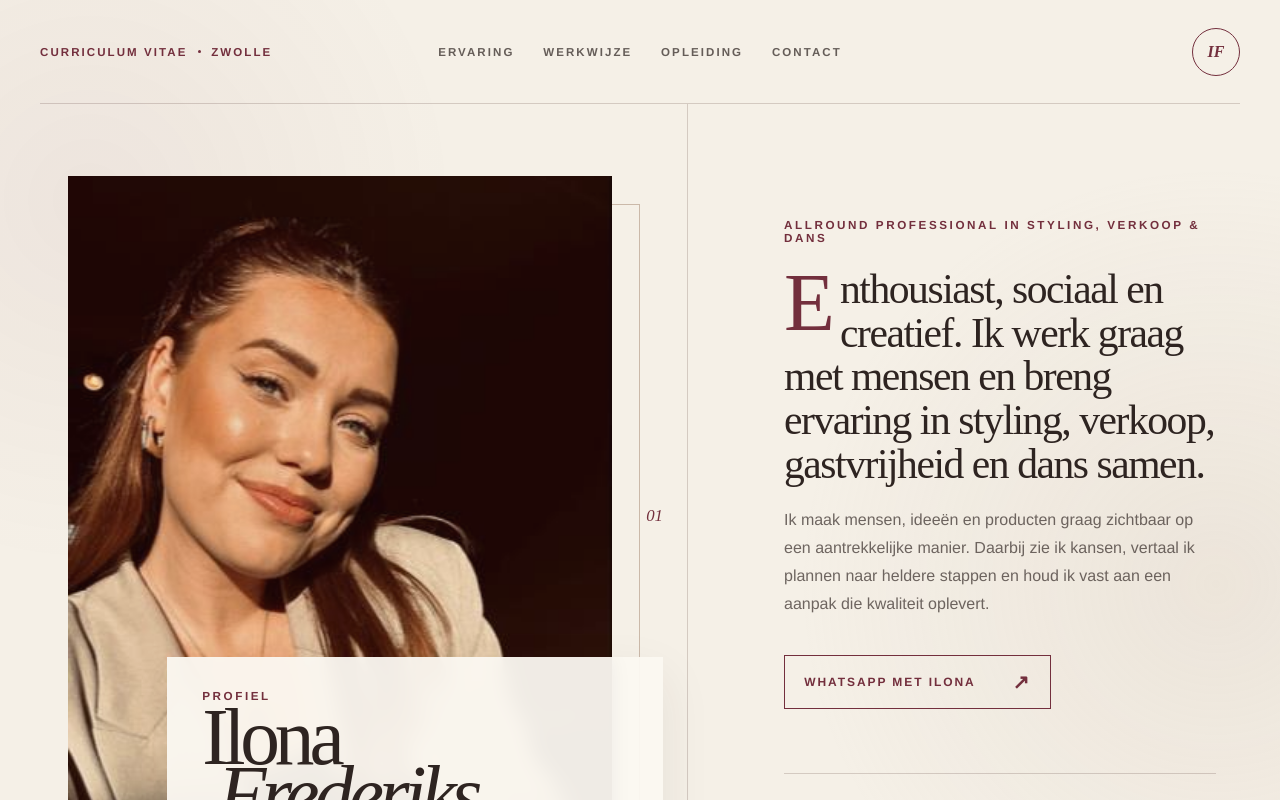
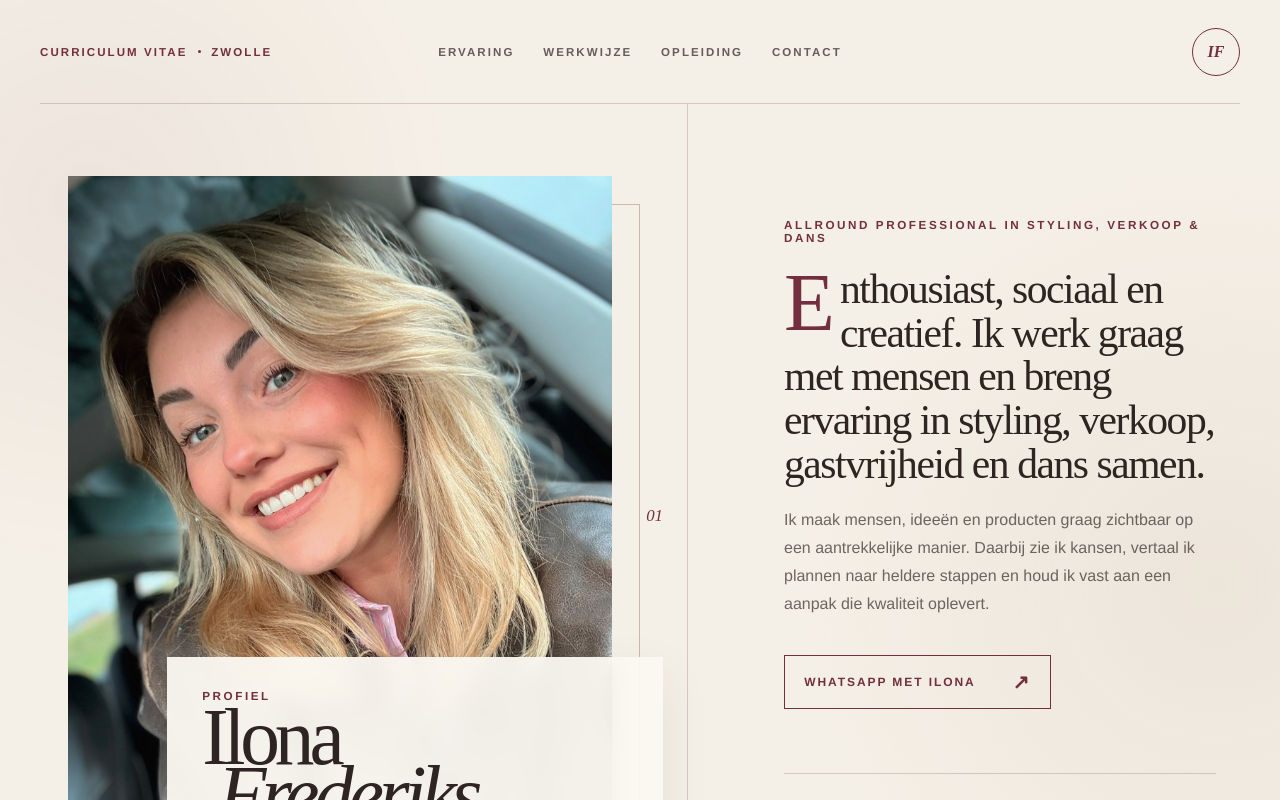
Before and after one commit to AFrederiks2025/ilonafrederiks, a Next.js app: page / in a window 1280 px wide. Shown: the top 800 px of the page. Built offline with nearby package versions, Linux system fonts and the light colour scheme.

Commit message:
Update Ilona portrait and add favicon

```diff
--- a/app/page.tsx
+++ b/app/page.tsx
@@ -100,8 +100,8 @@ export default function Home() {
             <img
               src="/ilona-frederiks.jpg"
               alt="Portret van Ilona Frederiks"
-              width="355"
-              height="542"
+              width="1536"
+              height="2048"
               fetchPriority="high"
             />
           </div>
```
Also changed, not shown: app/icon.png (added), public/ilona-frederiks.jpg.
